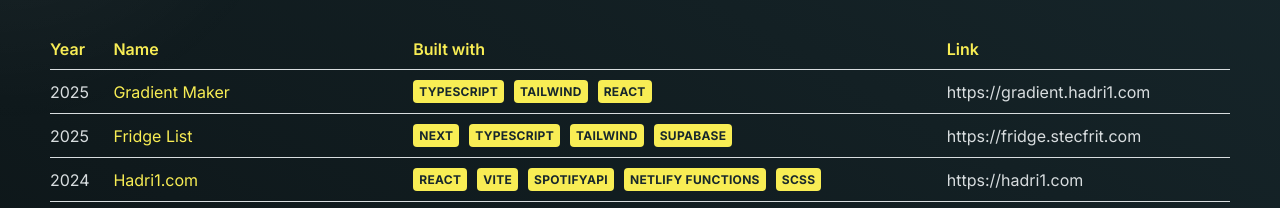
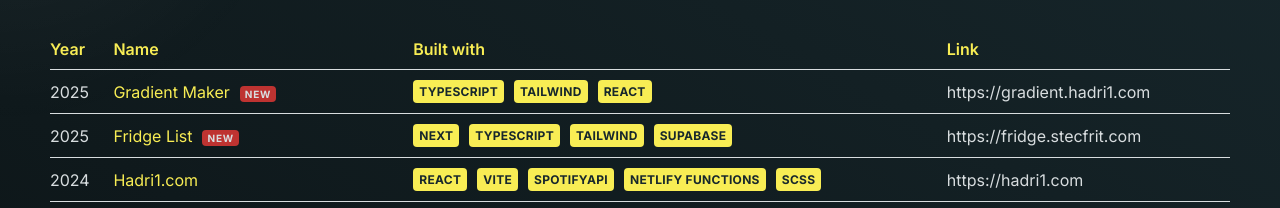
Before and after one commit to stecfrit/hadri1-v2, a React (Vite) app: page /projects in a window 1280 px wide. Shown: the part 190-398 px from the top of the page. Built offline with nearby package versions, Linux system fonts and the light colour scheme.

Commit message:
updated projects

```diff
--- a/src/components/ProjectPage.jsx
+++ b/src/components/ProjectPage.jsx
@@ -34,7 +34,10 @@
                   key={key}
                 >
                   <td className="year">{project.year}</td>
-                  <td className="name">{project.name}</td>
+                  <td className="name">
+                    {project.name}
+                    {project.new && <span className="new-badge">NEW</span>}
+                  </td>
                   <td className="tech">
                     {project.tech.map((tech, key) => {
                       return <span key={key}>{tech}</span>;
--- a/src/data/projects.js
+++ b/src/data/projects.js
@@ -8,7 +8,7 @@
     link: "https://gradient.hadri1.com",
     preview_image: "gradient.png",
     new: true,
-    featured: false,
+    featured: true,
     year: 2025,
   },
   {
@@ -43,7 +43,7 @@
     tech: ["React", "Vite", "OOP"],
     link: "https://orbit.hadri1.com",
     preview_image: "orbit.png",
-    new: true,
+    new: false,
     featured: true,
     year: 2024,
   },
@@ -55,7 +55,7 @@
     tech: ["React", "Vite"],
     link: "https://chess.hadri1.com",
     preview_image: "chess.png",
-    new: true,
+    new: false,
     featured: true,
     year: 2024,
   },
@@ -113,7 +113,7 @@
     link: "https://gallery.hadri1.com",
     preview_image: "gallery.png",
     new: false,
-    featured: true,
+    featured: false,
     year: 2023,
   },
 ];
--- a/src/styles/projectpage.scss
+++ b/src/styles/projectpage.scss
@@ -36,6 +36,20 @@
           padding: 4px 6px;
         }
       }
+      td.name {
+        .new-badge {
+          display: inline-block;
+          background: $special-color3;
+          color: $text-color-alt;
+          font-weight: 700;
+          letter-spacing: 0.8px;
+          text-transform: uppercase;
+          font-size: $font-size-smaller;
+          border-radius: 4px;
+          padding: 2px 5px;
+          margin-left: 1rem;
+        }
+      }
       td.year,
       td.link a {
         color: $text-color-alt;
--- a/src/styles/variables.scss
+++ b/src/styles/variables.scss
@@ -70,6 +70,7 @@
 
 $special-color: $text-color;
 $special-color2: #950705;
+$special-color3: #be3331;
 
 $alert-color: #f34f56;
 $warning-color: #fac537;
```
Lines whose indentation alone changed are shown as unchanged.
